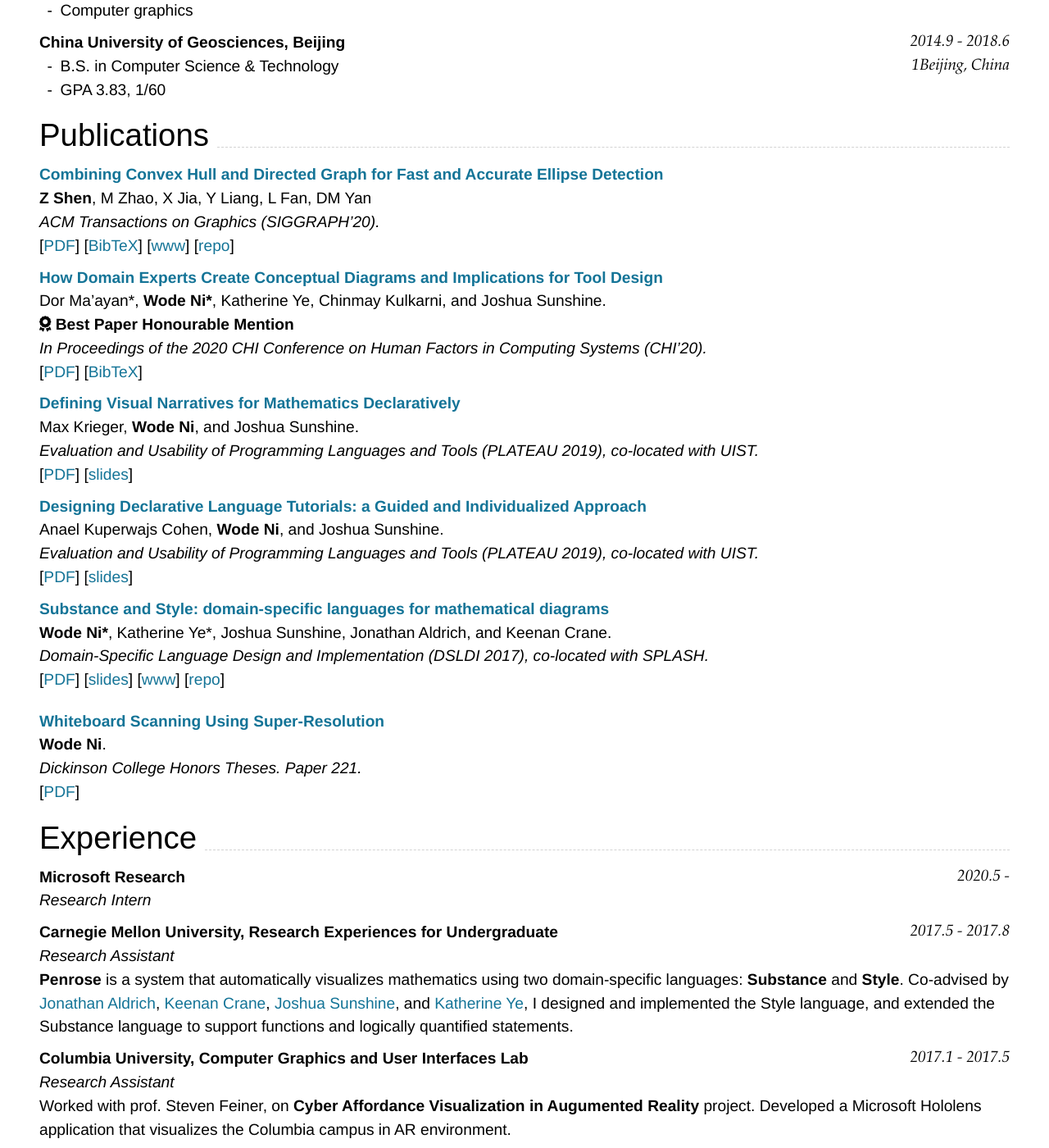
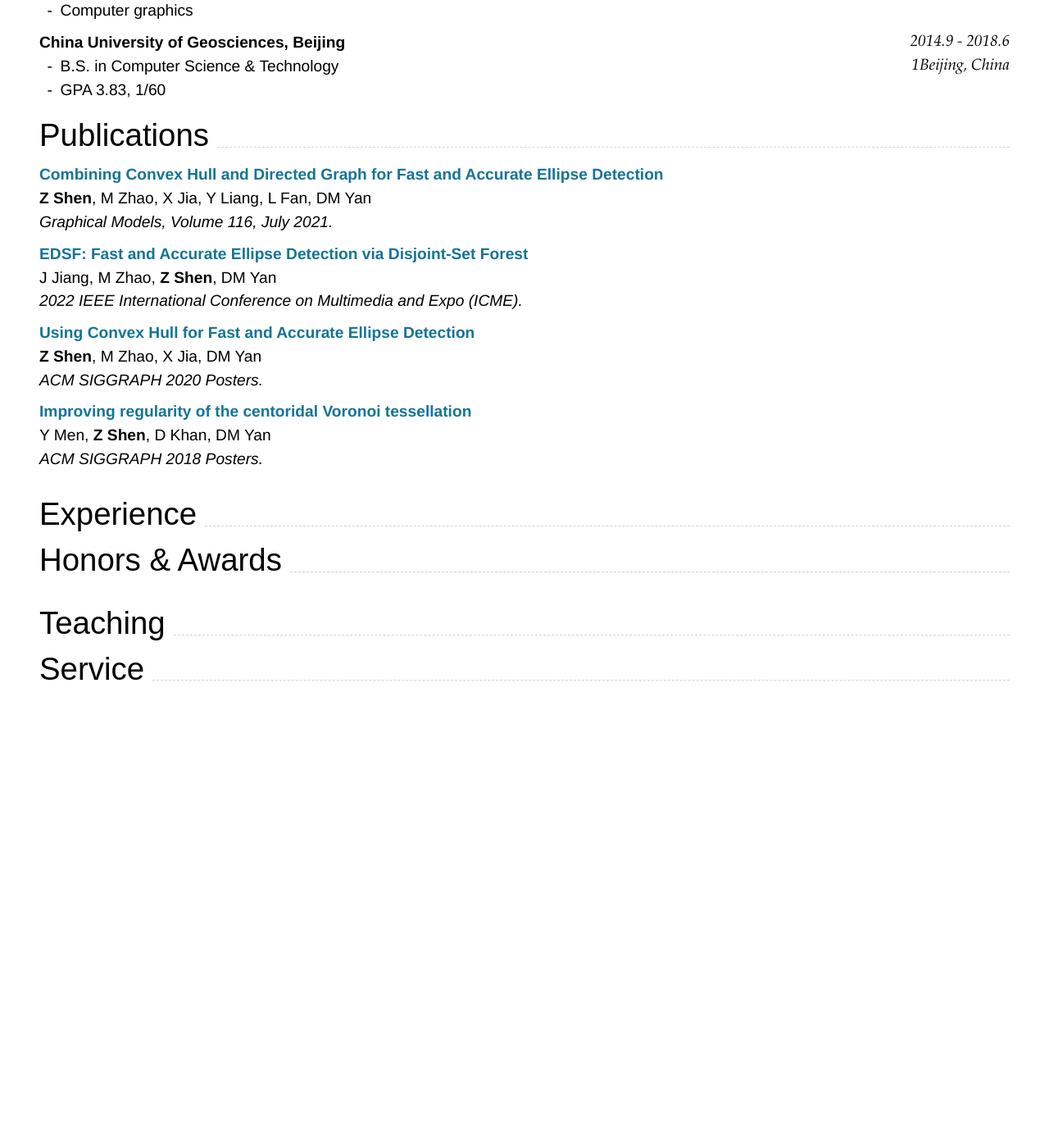
Before and after one commit to meiyy/meiyy.github.io, a Jekyll site: the page built from cv_eng.md, in a window 1280 px wide and 1400 px high, scrolled down 531 px. Shown: the whole window at 82% size. Built offline with Jekyll 4.4.1, drawn with Linux system fonts in a browser that asks for light colours; nearby versions of some CDN libraries; after the commit the page ends 1409 px from its top, so only the background shows below that; some of the changed text lies outside the part shown.

Commit message:
Update cv_eng.md

```diff
--- a/cv_eng.md
+++ b/cv_eng.md
@@ -55,105 +55,37 @@ Beijing, China
 
 ## Publications
 
-### [**Combining Convex Hull and Directed Graph for Fast and Accurate Ellipse Detection**](https://authors.elsevier.com/c/1d9Qp5QY9668xN)
+### [**Combining Convex Hull and Directed Graph for Fast and Accurate Ellipse Detection**](https://www.sciencedirect.com/science/article/abs/pii/S1524070321000151)
 **Z Shen**, M Zhao, X Jia, Y Liang, L Fan, DM Yan<br>
-_ACM Transactions on Graphics (SIGGRAPH'20)._<br>
-[[PDF](http://penrose.ink/media/Penrose_SIGGRAPH2020.pdf)]
-[[BibTeX]({{ page.homepage.url }}/assets/siggraph20-penrose.txt)]
-[[www](http://penrose.ink/siggraph20.html)]
-[[repo](https://github.com/penrose/penrose)]
+_Graphical Models, Volume 116, July 2021._<br>
 
-### [**How Domain Experts Create Conceptual Diagrams and Implications for Tool Design**]({{ page.homepage.url }}/assets/chi-20-natural-diagramming.pdf)
+### [**EDSF: Fast and Accurate Ellipse Detection via Disjoint-Set Forest**](https://ieeexplore.ieee.org/abstract/document/9859889)
+J Jiang, M Zhao, **Z Shen**, DM Yan<br>
+_2022 IEEE International Conference on Multimedia and Expo (ICME)._<br>
 
-Dor Ma'ayan\*, **Wode Ni\***, Katherine Ye, Chinmay Kulkarni, and Joshua Sunshine.<br>
-<i class="fas fa-award"></i> <strong>Best Paper Honourable Mention</strong><br>
-_In Proceedings of the 2020 CHI Conference on Human Factors in Computing Systems (CHI'20)._<br>
-[[PDF]({{ page.homepage.url }}/assets/chi-20-natural-diagramming.pdf)]
-[[BibTeX]({{ page.homepage.url }}/assets/chi-20-natural-diagramming.txt)]
+### [**Using Convex Hull for Fast and Accurate Ellipse Detection**](https://dl.acm.org/doi/abs/10.1145/3388770.3407411)
+**Z Shen**, M Zhao, X Jia, DM Yan<br>
+_ACM SIGGRAPH 2020 Posters._<br>
 
-### [**Defining Visual Narratives for Mathematics Declaratively**](http://plateau-workshop.org/assets/papers-2019/9.pdf)
-
-Max Krieger, **Wode Ni**, and Joshua Sunshine.<br>
-_Evaluation and Usability of Programming Languages and Tools (PLATEAU 2019), co-located with UIST._<br>
-[[PDF](http://plateau-workshop.org/assets/papers-2019/9.pdf)]
-[[slides]({ page.homepage.url }}/aassets/plateau-19-presentation.pdf)]
-
-### [**Designing Declarative Language Tutorials: a Guided and Individualized Approach**](http://plateau-workshop.org/assets/papers-2019/2.pdf)
-
-Anael Kuperwajs Cohen, **Wode Ni**, and Joshua Sunshine.<br>
-_Evaluation and Usability of Programming Languages and Tools (PLATEAU 2019), co-located with UIST._<br>
-[[PDF](http://plateau-workshop.org/assets/papers-2019/2.pdf)]
-[[slides]({{ page.homepage.url }}/assets/plateau-19-presentation.pdf)]
-
-### [**Substance and Style: domain-specific languages for mathematical diagrams**](https://2017.splashcon.org/event/dsldi-2017-substance-and-style-domain-specific-languages-for-mathematical-diagrams)
-
-**Wode Ni\***, Katherine Ye\*, Joshua Sunshine, Jonathan Aldrich, and Keenan Crane.<br> _Domain-Specific Language Design and Implementation (DSLDI 2017), co-located with SPLASH._ <br>
-[[PDF]({{ page.homepage.url }}/assets/dsldi.pdf)]
-[[slides]({{ page.homepage.url }}/assets/dsldi-presentation.pdf)]
-[[www](http://penrose.ink)]
-[[repo](https://github.com/penrose/penrose)]
+### [**Improving regularity of the centoridal Voronoi tessellation**](https://dl.acm.org/doi/abs/10.1145/3230744.3230796)
+Y Men, **Z Shen**, D Khan, DM Yan<br>
+_ACM SIGGRAPH 2018 Posters._<br>
 
 ---
 
-### [**Whiteboard Scanning Using Super-Resolution**](http://scholar.dickinson.edu/student_honors/221/)
-
-**Wode Ni**.<br> _Dickinson College Honors Theses. Paper 221._<br>
-[[PDF]({{ page.homepage.url }}/assets/superres.pdf)]
 
 ## Experience
 
-### **Microsoft Research** `2020.5 -`
-
-_Research Intern_<br>
-
-### **Carnegie Mellon University, Research Experiences for Undergraduate** `2017.5 - 2017.8`
-
-_Research Assistant_<br>
-**Penrose** is a system that automatically visualizes mathematics using two domain-specific languages: **Substance** and **Style**. Co-advised by [Jonathan Aldrich](https://www.cs.cmu.edu/~./aldrich/), [Keenan Crane](https://www.cs.cmu.edu/~kmcrane/), [Joshua Sunshine](http://www.cs.cmu.edu/~jssunshi/), and [Katherine Ye](https://www.cs.cmu.edu/~kqy/), I designed and implemented the Style language, and extended the Substance language to support functions and logically quantified statements.
-
-### **Columbia University, Computer Graphics and User Interfaces Lab** `2017.1 - 2017.5`
-
-_Research Assistant_<br>
-Worked with prof. Steven Feiner, on **Cyber Affordance Visualization in Augumented Reality** project. Developed a Microsoft Hololens application that visualizes the Columbia campus in AR environment.
-
-### **AsiaInfo** `2015.6 - 2015.8`
-
-_Software Engineering Intern_<br>
-Worked on server-side web applications and server deployment tools.
-
-## Mentoring
-
-Max Krieger (CMU, independent research & [REUSE](https://www.cmu.edu/scs/isr/reuse/)) `CMU, 2018 - Now` <br>
-Courtney Miller (New College of Florida, [REUSE](https://www.cmu.edu/scs/isr/reuse/)) `CMU, 2019` <br>
-Anael Kuperwajs Cohen (Macalester College, [REUSE](https://www.cmu.edu/scs/isr/reuse/)) `CMU, 2019` <br>
 
 ## Honors & Awards
-
-CHI'20 Best Paper Honourable Mention Award `CMU, 2020` <br>
-Phi Beta Kappa `Dickinson, 2018` <br>
-Excellence in Computer Science Award `Columbia, 2018` <br>
-Travel Award PL Mentoring Workshop (PLMW) `SPLASH, 2018` <br>
-Tau Beta Pi, Engineering Honor Society `Columbia, 2017` <br>
-Computer Science Departmental Honors `Dickinson, 2016` <br>
-Pi Mu Epsilon, Mathematics Honor Society `Dickinson, 2016` <br>
-Upsilon Pi Epsilon, Computer Science Honor Society `Dickinson, 2016` <br>
-Alpha Lambda Delta, First year Honor Society `Dickinson, 2013`<br>
-John Montgomery Scholarship `Dickinson, 2013` <br>
 
 ---
 
 ## Teaching
 
-Teaching Assistant, **Programming Languages and Translators (COMS 4115)** `Columbia, 2017 - 2018` <br>
-Teaching Assistant, **Introduction to Java II (COMP 132)** `Dickinson, 2016` <br>
-Peer Tutor, **Data Structures and Problem Solving (COMP 232)** `Dickinson, 2016` <br>
-Computer Lab Consultant `Dickinson, 2014 - 2016` <br>
-
 
 ## Service
 
-Reviewer `CHI 2021`
-Research Experiences for Undergraduates in Software Engineering Admission Committee `CMU, 2019 - 2020`
 
 <!-- ### Footer
 
```
Also changed, not shown: other parts of cv_eng.md (+1 -1 lines).
